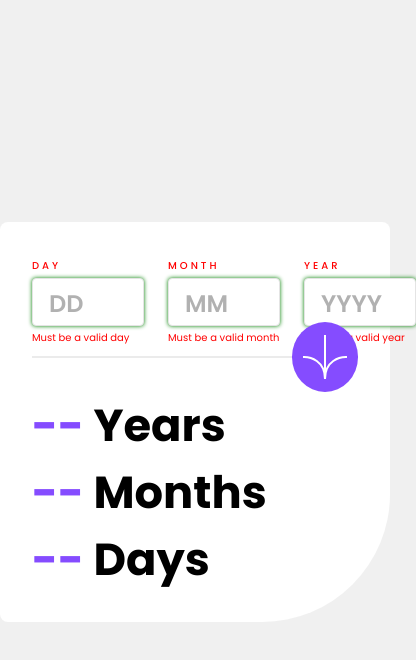
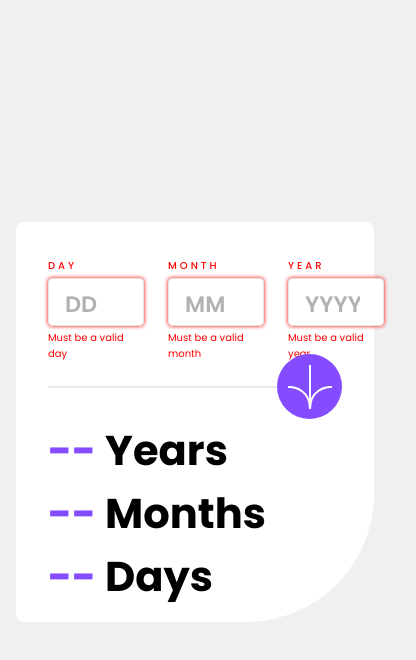
Before and after one commit to franc51/age-calculator-app-main, a plain HTML site: page index.html in a window 390 px wide. Both pictures are taken after a click on the button 324 px from the left and 357 px from the top of the page. Shown: the whole page, 416 px wide, since content can reach past the window. Drawn offline with Linux system fonts and the light colour scheme.

Commit message:
finished design

```diff
--- a/index.css
+++ b/index.css
@@ -13,7 +13,7 @@ body {
 }
 .age__container {
     background-color: white;
-    width: 32rem;
+    width: 34rem;
     height: 25rem;
     border-radius: 0.5rem;
     border-bottom-right-radius: 8rem;
@@ -98,3 +98,56 @@ span {
     font-size: 10px;
     display: none;
 }
+
+
+@media only screen and (max-width: 600px) {
+    body {
+        padding: 1rem;
+    }
+    .age__hr__button {
+        display: flex;
+        flex-direction: row;
+        align-items: center;
+        margin-top: 3rem;
+    }
+    .age__input {
+        display: flex;
+        height: 3rem;
+        width: 6rem;
+        border: 1px solid rgb(228, 228, 228);
+        border-radius: 4px;
+        margin: 4px 0;
+        padding: 0.5rem;
+        font-size: 1.8rem;
+        font-family:  "Poppins";
+        font-weight: 700;
+    }
+    .age__input::placeholder {
+        font-size: 1.4rem;
+        font-weight: 600;
+        padding-left: 0.5rem;
+        color: rgb(177, 177, 177);
+        vertical-align: middle;
+        padding-left: 0.5rem;
+    }
+    .age__input:focus {
+        border: none; /* No visible border */
+        box-shadow: 0 0 6px hsl(259, 100%, 65%); /* Highlight focus */
+        outline: none;
+    }
+    .age__button {
+        height: 65px;
+        width: 75px;
+        border-radius: 50%;
+        border: none;
+        background-color: hsl(259, 100%, 65%);
+        background-image: url("files/assets/images/icon-arrow.svg");
+        background-repeat: no-repeat;
+        background-position: center;
+        cursor: pointer;
+    }
+    .age__result {
+        font-size: 1.3rem;
+        font-weight: 600;
+    }
+}
--- a/index.html
+++ b/index.html
@@ -21,7 +21,7 @@
             <div class="age__input__month">
                 <label class="age__input__label" for="month" id="month_label">MONTH</label>
                 <input class="age__input" type="number" placeholder="MM" id="month_input">
-                <p class="age__error_month error" id="age__error__month">Must be a valid month</p>
+                <p class="age__error_month error" id="month_error">Must be a valid month</p>
             </div>
             <div class="age__input__year">
                 <label class="age__input__label" for="year" id="year_label">YEAR</label>
@@ -36,7 +36,7 @@
         <div class="age__result">
             <h1 id="year"><span id="span__year">--</span> Years</h1>
             <h1 id="month"><span id="span__month">--</span> Months</h1>
-            <h1 id="day"><span id="span_day">--</span> Days</h1>
+            <h1 id="day"><span id="span__day">--</span> Days</h1>
         </div>
     </div>
 </body>
--- a/index.js
+++ b/index.js
@@ -1,3 +1,4 @@
+document.addEventListener("DOMContentLoaded", () => {
     const day_input = document.getElementById('day_input');
     const day_label = document.getElementById('day_label');
 
@@ -9,67 +10,100 @@ const year_label = document.getElementById('year_label');
 
     const submit_button = document.getElementById('submit_button');
 
-const error_day = document.getElementById('age__error_day');
-const error_month = document.getElementById('age__error_month');
-const erorr_year = document.getElementById('age__error_year');
-const erorr_date = document.getElementById('age__error_date');
+    const error_day = document.getElementById('age__error__day');
+    const month_error = document.getElementById('month_error');
+    const error_year = document.getElementById('age__error__year');
+    const error_date = document.getElementById('age__error_date');
+
+    const day_result = document.getElementById('span__day');
+    const month_result = document.getElementById('span__month');
+    const year_result = document.getElementById('span__year');
 
     submit_button.addEventListener('click', () => {
+        let validation_error = false;
+
         const day = parseInt(day_input.value, 10);
-    if(day > 0 && day <= 31) {
-        age__error__day.style.display = 'none';
-        day_input.style.boxShadow = '0 0 4px green';
-        day_label.style.color = 'green';
+        const month = parseInt(month_input.value, 10);
+        const year = parseInt(year_input.value, 10);
+        const currentYear = new Date().getFullYear();
+        const currentMonth = new Date().getMonth(); // 0-based
+        const currentDay = new Date().getDate();
 
+        function resetStyles(input, label) {
+            input.style.boxShadow = '';
+            label.style.color = '';
         }
-    else {
-        age__error__day.style.display = 'block';
+
+        resetStyles(day_input, day_label);
+        resetStyles(month_input, month_label);
+        resetStyles(year_input, year_label);
+
+        if (day > 0 && day <= 31) {
+            error_day.style.display = 'none';
+        } else {
+            error_day.style.display = 'block';
             day_input.style.boxShadow = '0 0 4px red';
             day_label.style.color = 'red';
+            validation_error = true;
         }
-})
 
-submit_button.addEventListener('click', () => {
-    const month = parseInt(month_input.value, 10);
-    if(month > 0 && month <= 12) {
-        age__error__month.style.display = 'none';
-        month_input.style.boxShadow = '0 0 4px green';
-        month_label.style.color = 'green';
-    }
-    else {
-        age__error__month.style.display = 'block';
+        if (month > 0 && month <= 12) {
+            month_error.style.display = 'none';
+        } else {
+            month_error.style.display = 'block';
             month_input.style.boxShadow = '0 0 4px red';
             month_label.style.color = 'red';
+            validation_error = true;
         }
-})
 
-submit_button.addEventListener('click', () => {
-    const year = parseInt(year_input.value, 10);
-    if(year > 0 && year <= 2024) {
-        age__error__year.style.display = 'none';
-        year_input.style.boxShadow = '0 0 4px green';
-        year_label.style.color = 'green';
-    }
-    else {
-        age__error__year.style.display = 'block';
+        if (year > 0 && year <= currentYear) {
+            error_year.style.display = 'none';
+        } else {
+            error_year.style.display = 'block';
             year_input.style.boxShadow = '0 0 4px red';
             year_label.style.color = 'red';
+            validation_error = true;
         }
-})
 
-submit_button.addEventListener('click', () => {
-      month = parseInt(month_input.value, 10);
-      day = parseInt(day_input.value, 10);
-    if(month = 2 && day > 28) {
-        erorr_date.style.display = 'block';
+        const isLeapYear = (year % 4 === 0 && year % 100 !== 0) || (year % 400 === 0);
+        if ((month === 2 && ((isLeapYear && day > 29) || (!isLeapYear && day > 28))) ||
+            ([4, 6, 9, 11].includes(month) && day > 30)) {
+            error_date.style.display = 'block';
             day_input.style.boxShadow = '0 0 4px red';
             month_input.style.boxShadow = '0 0 4px red';
             year_input.style.boxShadow = '0 0 4px red';
+            day_label.style.color = 'red';
+            month_label.style.color = 'red';
+            year_label.style.color = 'red';
+            validation_error = true;
+        } else {
+            error_date.style.display = 'none';
         }
-    else {
-        erorr_date.style.display = 'none';
-        day_input.style.boxShadow = '0 0 4px green';
-        month_input.style.boxShadow = '0 0 4px green';
-        year_input.style.boxShadow = '0 0 4px green';
+
+        // If no validation errors, proceed with calculating the date difference
+        if (!validation_error) {
+            let input_date = new Date(year, month - 1, day); // JS months are 0-based
+
+            // Calculate the difference in years, months, and days
+            let ageYear = currentYear - input_date.getFullYear();
+            let ageMonth = currentMonth - input_date.getMonth();
+            let ageDay = currentDay - input_date.getDate();
+
+            // Adjust the differences if necessary
+            if (ageDay < 0) {
+                ageDay += new Date(currentYear, currentMonth, 0).getDate(); // Adjust day difference if negative
+                ageMonth--;
             }
-})
+
+            if (ageMonth < 0) {
+                ageMonth += 12; // Adjust month difference if negative
+                ageYear--;
+            }
+
+            // Update the result spans
+            day_result.innerHTML = ageDay; // Days difference
+            month_result.innerHTML = ageMonth; // Months difference
+            year_result.innerHTML = ageYear; // Years difference
+        }
+    });
+});
```
Lines whose indentation alone changed are shown as unchanged.
